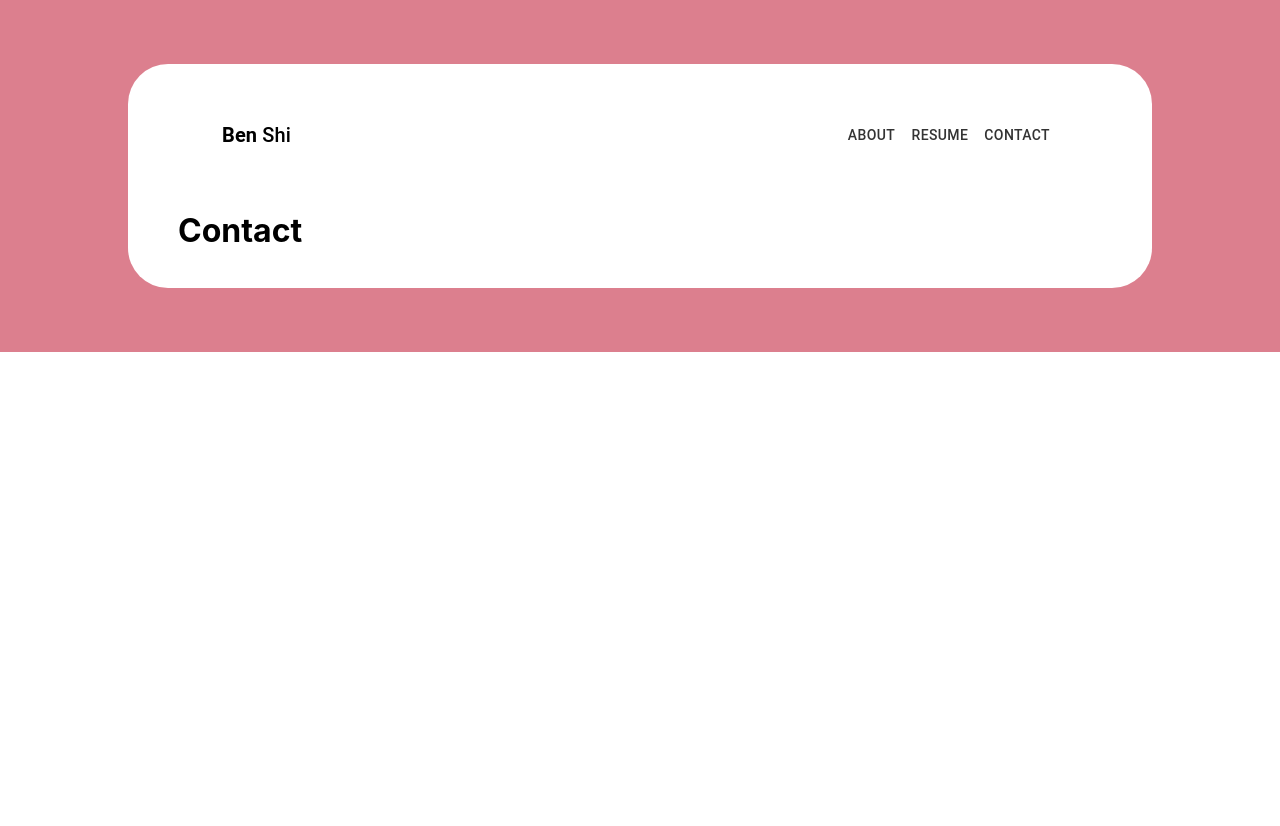
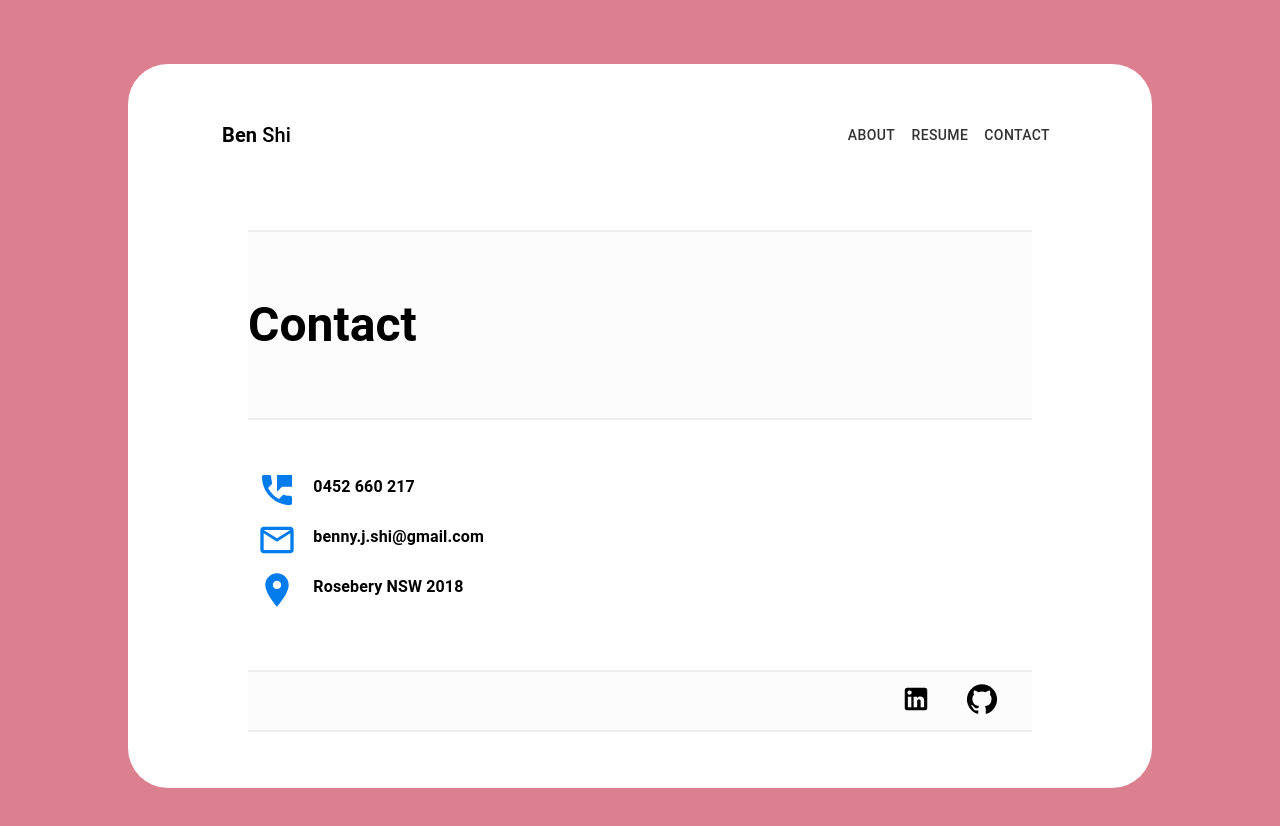
Before and after one commit to bennyoppa/porfolio, a React (Create React App) app: page /contact in a window 1280 px wide. Shown: the top 826 px of the page. Before the commit the page ends 800 px from the top, so only its background shows below. Built offline with nearby package versions, Linux system fonts and the light colour scheme.

Commit message:
added new page (Contact)

```diff
--- /dev/null
+++ b/src/components/ContactCard/ContactCard.tsx
@@ -0,0 +1,47 @@
+import React from "react";
+import { makeStyles, Theme, createStyles } from "@material-ui/core/styles";
+import Typography from "@material-ui/core/Typography";
+import Grid from "@material-ui/core/Grid";
+
+import { icons } from "../../constants/index";
+
+const useStyles = makeStyles((theme: Theme) =>
+  createStyles({
+    icon: {
+      width: 40,
+      height: 40,
+      marginRight: theme.spacing(2),
+      color: "#007ced",
+      [theme.breakpoints.down("sm")]: {
+        width: 30,
+        height: 30,
+      },
+    },
+    card: {
+      marginBottom: 10,
+    },
+    detail: { alignSelf: "center" },
+  })
+);
+
+export default function ContactCard(props: any) {
+  const classes = useStyles();
+  const { detail, contactType } = props;
+
+  const Icon = icons.find((i) => i.label === contactType)?.icon;
+
+  return (
+    <Grid container className={classes.card}>
+      <Grid item xs={1}>
+        <Grid container alignItems="flex-start" justifyContent="flex-end">
+          {Icon && <Icon classes={{ root: classes.icon }} />}
+        </Grid>
+      </Grid>
+      <Grid item xs={11} className={classes.detail}>
+        <Typography variant="body1" gutterBottom={true}>
+          <b>{detail}</b>
+        </Typography>
+      </Grid>
+    </Grid>
+  );
+}
--- a/src/components/Icon/Icon.tsx
+++ b/src/components/Icon/Icon.tsx
@@ -15,16 +15,17 @@ const styles = (theme: Theme) =>
 
 interface IIconProps extends WithStyles<typeof styles> {
   label: string;
+  customStyle?: { width?: string; color?: string };
 }
 
 class Icon extends Component<IIconProps> {
   render() {
-    const { classes, label } = this.props;
+    const { classes, label, customStyle } = this.props;
 
     const Icon = icons.find((i) => i.label === label.toLowerCase())
       ?.icon as React.ElementType;
 
-    return <Icon classes={{ root: classes.icon }} />;
+    return <Icon classes={{ root: classes.icon }} style={{ ...customStyle }} />;
   }
 }
 
--- a/src/components/IconCard/IconCard.tsx
+++ b/src/components/IconCard/IconCard.tsx
@@ -15,7 +15,6 @@ const styles = (theme: Theme) =>
       color: "#007ced",
     },
     cardContent: {
-      // wordBreak: "break-all",
       paddingRight: 15,
     },
   });
--- a/src/constants/data.ts
+++ b/src/constants/data.ts
@@ -1,13 +1,13 @@
 export interface IData {
   pages: {
     about: {
-      aboutMeSection: {
+      intro: {
         title: string;
         name: string;
         bio: string;
       };
-      whatIDoSection: {
-        whatIDoTitle: string;
+      aboutMeSection: {
+        aboutMeTitle: string;
         cards: { title: string; content: string; iconType: string }[];
       };
       favourites: {
@@ -48,24 +48,35 @@ export interface IData {
         }[];
       }[];
     };
+    contact: {
+      heading: string;
+      contactMethods: {
+        detail: string;
+        contactType: string;
+      }[];
+      shortcuts: {
+        url: string;
+        shortcutType: string;
+      }[];
+    };
   };
 }
 
 const data: IData = {
   pages: {
     about: {
-      aboutMeSection: {
+      intro: {
         title: "Front-end Developer",
         name: "Ben Shi",
         bio: "Hi, I'm a passionate Front-end Developer & Data Analyst.",
       },
-      whatIDoSection: {
-        whatIDoTitle: "What I do?",
+      aboutMeSection: {
+        aboutMeTitle: "About Me",
         cards: [
           {
             title: "Front-end Dev",
             content:
-              "I enjoy building interesting and interactive UI. Coding and web dev are two of my biggest hobbies to spend my spare time.",
+              "I enjoy building interesting and interactive UI. Coding and web dev are two of my biggest hobbies in my spare time.",
             iconType: "web",
           },
           {
@@ -83,7 +94,7 @@ const data: IData = {
           {
             title: "Food Addict",
             content:
-              "I cannot resist delicous food! Once lockdown is over, I'll start my hunting again.",
+              "I cannot resist delicous food and drinks! Once lockdown is over, I'll start my hunting again.",
             iconType: "food",
           },
         ],
@@ -259,6 +270,27 @@ const data: IData = {
         },
       ],
     },
+    contact: {
+      heading: "Contact",
+      contactMethods: [
+        {
+          detail: "0452 660 217",
+          contactType: "phone",
+        },
+        { detail: "benny.j.shi@gmail.com", contactType: "email" },
+        { detail: "Rosebery NSW 2018", contactType: "address" },
+      ],
+      shortcuts: [
+        {
+          url: "https://www.linkedin.com/in/ben-jianhui-shi-97168ba9",
+          shortcutType: "linkedin",
+        },
+        {
+          url: "https://www.github.com/bennyoppa",
+          shortcutType: "github",
+        },
+      ],
+    },
   },
 };
 
--- a/src/constants/icons.ts
+++ b/src/constants/icons.ts
@@ -13,6 +13,11 @@ import LibraryMusicIcon from "@material-ui/icons/LibraryMusic";
 import FastfoodIcon from "@material-ui/icons/Fastfood";
 import FunctionsIcon from "@material-ui/icons/Functions";
 import TheatersIcon from "@material-ui/icons/Theaters";
+import PermPhoneMsgIcon from "@material-ui/icons/PermPhoneMsg";
+import MailOutlineIcon from "@material-ui/icons/MailOutline";
+import LocationOnIcon from "@material-ui/icons/LocationOn";
+import LinkedInIcon from "@material-ui/icons/LinkedIn";
+import GitHubIcon from "@material-ui/icons/GitHub";
 
 type Icons = {
   icon: (props: SvgIconProps) => JSX.Element;
@@ -76,6 +81,26 @@ const icons: Icons = [
     icon: TheatersIcon,
     label: "theater",
   },
+  {
+    icon: PermPhoneMsgIcon,
+    label: "phone",
+  },
+  {
+    icon: MailOutlineIcon,
+    label: "email",
+  },
+  {
+    icon: LocationOnIcon,
+    label: "address",
+  },
+  {
+    icon: LinkedInIcon,
+    label: "linkedin",
+  },
+  {
+    icon: GitHubIcon,
+    label: "github",
+  },
 ];
 
 export default icons;
--- a/src/pages/About/About.tsx
+++ b/src/pages/About/About.tsx
@@ -1,4 +1,4 @@
-import React, { useContext } from "react";
+import React, { Fragment, useContext } from "react";
 import { makeStyles, createStyles, Theme } from "@material-ui/core/styles";
 import Avatar from "@material-ui/core/Avatar";
 import Typography from "@material-ui/core/Typography";
@@ -97,8 +97,8 @@ const useStyles = makeStyles((theme: Theme) =>
 const About = (props: any) => {
   const classes = useStyles();
   const value = useContext(RootContext);
-  const { title, name, bio } = value.data.pages.about.aboutMeSection;
-  const { whatIDoTitle, cards } = value.data.pages.about.whatIDoSection;
+  const { title, name, bio } = value.data.pages.about.intro;
+  const { aboutMeTitle, cards } = value.data.pages.about.aboutMeSection;
   const { favouritesTitle, imageCards } = value.data.pages.about.favourites;
   const { funFactsTitle, factCards } = value.data.pages.about.funFacts;
 
@@ -108,15 +108,15 @@ const About = (props: any) => {
   };
 
   return (
-    <div>
-      <section className="about-me-section">
+    <Fragment>
+      <section className="intro-section">
         <Grid
           container
           justifyContent="space-between"
           alignItems="center"
           spacing={2}
         >
-          <Grid item xs={12} sm={6} lg={5} className="about-me-section__avatar">
+          <Grid item xs={12} sm={6} lg={5} className="intro-section__avatar">
             <Avatar className={classes.avatar} alt="Me" src={catLogo} />
           </Grid>
           <Grid
@@ -124,7 +124,7 @@ const About = (props: any) => {
             xs={12}
             sm={6}
             lg={7}
-            className="about-me-section__content"
+            className="intro-section__content"
             style={{ marginTop: 20 }}
           >
             <Typography variant="subtitle1" className={classes.title}>
@@ -166,7 +166,7 @@ const About = (props: any) => {
         <Grid container>
           <Grid item xs={12}>
             <Typography variant="h5" className={classes.sectionTitle}>
-              <b>{whatIDoTitle}</b>
+              <b>{aboutMeTitle}</b>
             </Typography>
           </Grid>
           <Grid container className={classes.cards}>
@@ -210,7 +210,7 @@ const About = (props: any) => {
           </Grid>
         </Grid>
       </section>
-    </div>
+    </Fragment>
   );
 };
 
--- a/src/pages/Contact/Contact.tsx
+++ b/src/pages/Contact/Contact.tsx
@@ -1,9 +1,100 @@
-import React from "react";
+import React, { Fragment, useContext } from "react";
+import { makeStyles, createStyles, Theme } from "@material-ui/core/styles";
+import Typography from "@material-ui/core/Typography";
+import Grid from "@material-ui/core/Grid";
+import Hidden from "@material-ui/core/Hidden";
 
-export default function Contact(props: any) {
+import { RootContext } from "../../context/RootContext";
+import WithPage from "../../hocs/WithPage";
+import ContactCard from "../../components/ContactCard/ContactCard";
+import Icon from "../../components/Icon/Icon";
+
+const useStyles = makeStyles((theme: Theme) =>
+  createStyles({
+    heading: {
+      padding: "65px 0",
+      backgroundColor: "#fcfcfc",
+      borderTop: "2px solid #eee",
+      borderBottom: "2px solid #eee",
+      [theme.breakpoints.down("sm")]: {
+        padding: "25px 0",
+      },
+    },
+    contacts: {
+      paddingTop: 50,
+      [theme.breakpoints.down("sm")]: {
+        paddingLeft: 40,
+      },
+    },
+    footer: {
+      marginTop: 50,
+      padding: "5px 0",
+      backgroundColor: "#fcfcfc",
+      borderTop: "2px solid #eee",
+      borderBottom: "2px solid #eee",
+    },
+    shortcutWrapper: {
+      "&:hover": {
+        cursor: "pointer",
+      },
+    },
+  })
+);
+
+const customIconStyle = { width: "30px", color: "black" };
+
+const Contact = (props: any) => {
+  const classes = useStyles();
+  const value = useContext(RootContext);
+  const { heading, contactMethods, shortcuts } = value.data.pages.contact;
+
+  const shortcutHandler = (url: string) => {
+    const newWindow = window.open(url, "_blank", "noopener,noreferrer");
+    if (newWindow) newWindow.opener = null;
+  };
+
   return (
-    <div>
-      <h1>Contact</h1>
-    </div>
+    <Fragment>
+      <section className={classes.heading}>
+        <Hidden smDown>
+          <Typography variant="h3">
+            <b>{heading}</b>
+          </Typography>
+        </Hidden>
+        <Hidden smUp>
+          <Typography variant="h5">
+            <b>{heading}</b>
+          </Typography>
+        </Hidden>
+      </section>
+      <Grid container className={classes.contacts}>
+        {contactMethods.map((c, i) => (
+          <Grid item xs={12} key={i}>
+            <ContactCard
+              detail={c.detail}
+              contactType={c.contactType}
+            ></ContactCard>
+          </Grid>
+        ))}
+      </Grid>
+      <section className={classes.footer}>
+        <Grid container justifyContent="flex-end">
+          {shortcuts.map((s, i) => (
+            <Grid
+              item
+              key={i}
+              xs={2}
+              sm={1}
+              onClick={() => shortcutHandler(s.url)}
+              className={classes.shortcutWrapper}
+            >
+              <Icon label={s.shortcutType} customStyle={customIconStyle} />
+            </Grid>
+          ))}
+        </Grid>
+      </section>
+    </Fragment>
   );
-}
+};
+
+export default WithPage(Contact);
```
